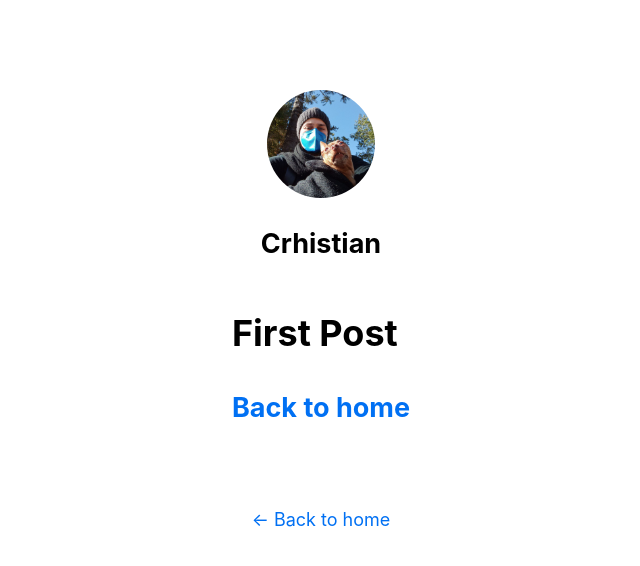
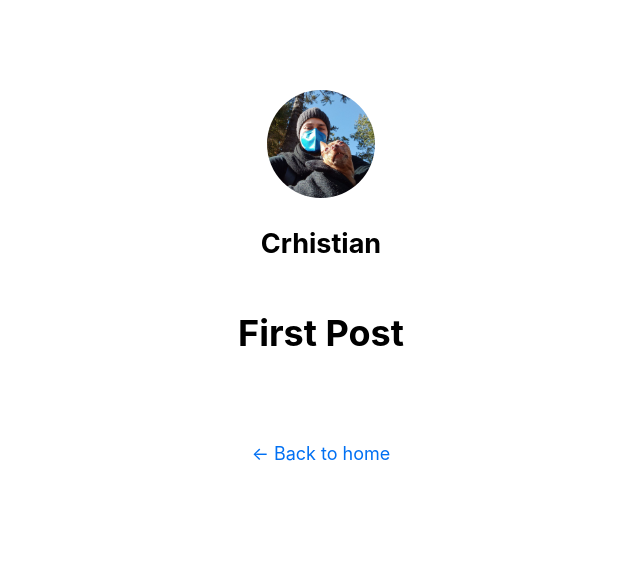
Before and after one commit to Crhist0/nextJs-first-page, a Next.js app: page /posts/first-post in a window 1280 px wide. Shown: the top 566 px of the page, without its empty margins (319-959 px from the left). Built offline with nearby package versions, Linux system fonts and the light colour scheme.

Commit message:
modifica first-post

```diff
--- a/pages/posts/first-post.js
+++ b/pages/posts/first-post.js
@@ -18,11 +18,6 @@ export default function FirstPost() {
           onLoad={() => console.log(`script loaded correctly, window.FB has been populated`)}
         />
         <h1>First Post</h1>
-        <h2>
-          <Link href="/">
-            <a>Back to home</a>
-          </Link>
-        </h2>
       </Layout>
     </>
   );
```
